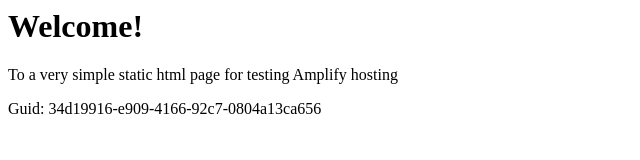
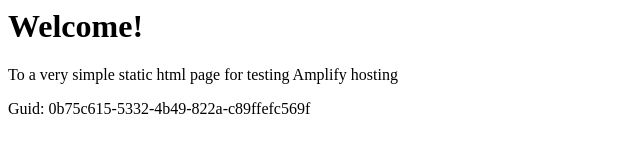
Before and after one commit to aws-aemilia-nrt/Github-PR-Commit-Integration-Test-DoNotTouch-GitHubWebhookPushCanaryTest-v1-preprod-ap-northeast-1, a website: page src/index.html in a window 1280 px wide. Shown: the full height of the page, 0-640 px from the left. Drawn offline with Linux system fonts and the light colour scheme.

Commit message:
commit from integ tests

```diff
--- a/src/index.html
+++ b/src/index.html
@@ -12,6 +12,6 @@
 <body>
     <h1>Welcome!</h1>
     <p>To a very simple static html page for testing Amplify hosting</p>
-    <p>Guid: 34d19916-e909-4166-92c7-0804a13ca656</p></body>
+    <p>Guid: 0b75c615-5332-4b49-822a-c89ffefc569f</p></body>
 
 </html>
```
